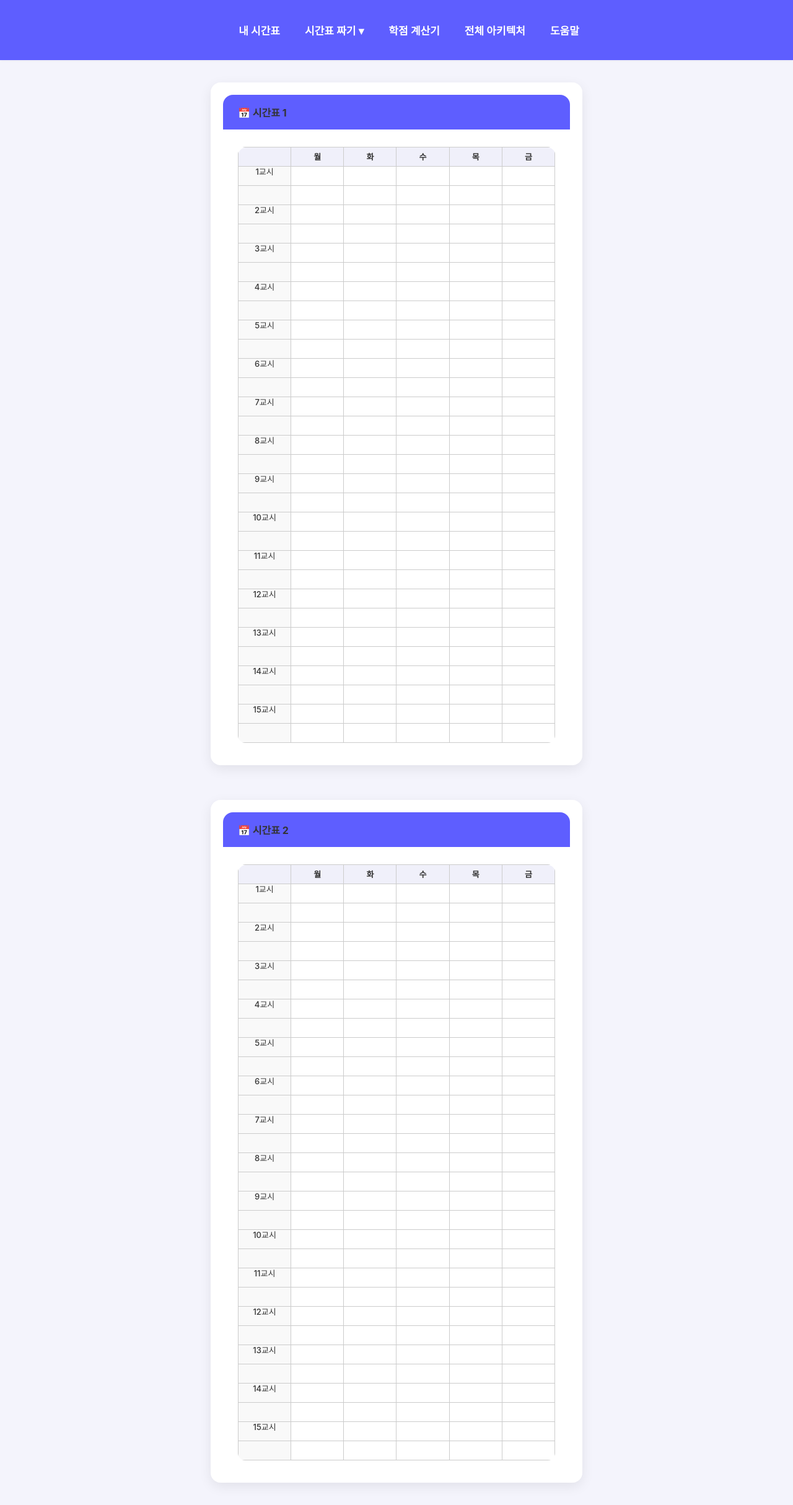
After one commit to Cansur/Timetable-Assistant-Using-AI, a Flask app: page /compare in a window 1280 px wide. The commit adds this page. Shown: the whole page at 62% size. Run offline with Flask 3, Linux system fonts and the light colour scheme; some libraries are stand-ins or nearby versions.

Commit message:
fix: 시간표 연동 버튼 수정

```diff
--- a/back/apps/views/routes.py
+++ b/back/apps/views/routes.py
@@ -17,6 +17,10 @@ def chat2_world():
 @routes.route('/statistics')
 def statistics_world():
     return render_template('statistics.html')
+
+@routes.route('/compare')
+def compare_world():
+    return render_template('compare.html')
 
 # @routes.route('/layout-static.html')
 # def layout_static():
--- /dev/null
+++ b/back/static/css/compare.css
@@ -0,0 +1,50 @@
+/* 메인 정렬 */
+.main-centered {
+    display: flex;
+    flex-direction: row;
+    justify-content: center;
+    /* 가운데 정렬 */
+    align-items: flex-start;
+    flex-wrap: wrap;
+    /* 모바일 대응 */
+    gap: 24px;
+    padding: 20px;
+}
+
+/* 시간표 카드 */
+.timetable-card {
+    width: 600px;
+    /* 🔼 이전보다 넓게 */
+    max-width: 100%;
+    padding: 20px;
+    border-radius: 16px;
+    box-shadow: 0 6px 20px rgba(0, 0, 0, 0.08);
+    background-color: #ffffff;
+    box-sizing: border-box;
+}
+
+
+/* 헤더 */
+.timetable-header {
+    font-weight: bold;
+    font-size: 16px;
+    margin-bottom: 12px;
+    color: #333;
+}
+
+/* 테이블 */
+.timetable-table {
+    width: 100%;
+    border-collapse: collapse;
+    font-size: 12px;
+    /* ✅ 작게 */
+    text-align: center;
+}
+
+.timetable-table th,
+.timetable-table td {
+    border: 1px solid #ccc;
+    padding: 4px;
+    height: 28px;
+    white-space: nowrap;
+}
--- /dev/null
+++ b/back/templates/compare.html
@@ -0,0 +1,115 @@
+<!DOCTYPE html>
+<html lang="en">
+
+<head>
+  <meta charset="utf-8" />
+  <meta http-equiv="X-UA-Compatible" content="IE=edge" />
+  <meta name="viewport" content="width=device-width, initial-scale=1, shrink-to-fit=no" />
+  <meta name="description" content="" />
+  <meta name="author" content="" />
+  <title>Helper</title>
+  <link href="https://cdn.jsdelivr.net/npm/simple-datatables@7.1.2/dist/style.min.css" rel="stylesheet" />
+  <link href="static/css/mainIndex.css" rel="stylesheet" />
+  <link href="static/css/compare.css" rel="stylesheet" />
+</head>
+
+<body>
+  <!-- ✅ 네비게이션 -->
+  <header>
+    <nav>
+      <ul class="nav-list">
+        <li><a href="/">내 시간표</a></li>
+        <li class="dropdown">
+          <a href="#">시간표 짜기 ▾</a>
+          <ul class="dropdown-content">
+            <li><a href="/chat">AI와 짜기</a></li>
+            <li><a href="/">직접 짜기</a></li>
+            <li><a href="/statistics">분석 하기</a></li>
+            <li><a href="/compare">시간표 비교 하기</a></li>
+          </ul>
+        </li>
+        <li><a href="#">학점 계산기</a></li>
+        <li><a href="#">전체 아키텍처</a></li>
+        <li><a href="https://github.com/Cansur/Timetable-Assistant-Using-AI">도움말</a></li>
+      </ul>
+    </nav>
+  </header>
+
+  <!-- ✅ 시간표 비교 메인 -->
+  <main class="main-centered" style="margin: 0px 200px;">
+    <!-- 시간표 카드 1 -->
+    <div class="timetable-card">
+      <div class="timetable-header">📅 시간표 1</div>
+      <div class="timetable-body">
+        <table class="timetable-table" id="table1">
+          <thead>
+            <tr>
+              <th></th>
+              <th>월</th>
+              <th>화</th>
+              <th>수</th>
+              <th>목</th>
+              <th>금</th>
+            </tr>
+          </thead>
+          <tbody></tbody>
+        </table>
+      </div>
+    </div>
+
+    <!-- 시간표 카드 2 -->
+    <div class="timetable-card">
+      <div class="timetable-header">📅 시간표 2</div>
+      <div class="timetable-body">
+        <table class="timetable-table" id="table2">
+          <thead>
+            <tr>
+              <th></th>
+              <th>월</th>
+              <th>화</th>
+              <th>수</th>
+              <th>목</th>
+              <th>금</th>
+            </tr>
+          </thead>
+          <tbody></tbody>
+        </table>
+      </div>
+    </div>
+  </main>
+
+  <!-- ✅ 오버레이 (기타 UI 용도 시) -->
+  <div id="overlay" class="overlay"></div>
+
+  <!-- ✅ JS -->
+  <script src="https://cdn.jsdelivr.net/npm/bootstrap@5.2.3/dist/js/bootstrap.bundle.min.js"
+    crossorigin="anonymous"></script>
+  <script type="module">
+    // 시간표 자동 생성 (15교시 = 30행)
+    const createTimeTable = (tbody) => {
+      for (let i = 0; i < 30; i++) {
+        const tr = document.createElement("tr");
+        const td = document.createElement("td");
+
+        // 교시 출력
+        if (i % 2 === 0) {
+          td.textContent = `${Math.floor(i / 2) + 1}교시`;
+        }
+        td.classList.add("period-cell");
+        tr.appendChild(td);
+
+        // 월~금
+        for (let j = 0; j < 5; j++) {
+          tr.appendChild(document.createElement("td"));
+        }
+
+        tbody.appendChild(tr);
+      }
+    };
+
+    createTimeTable(document.querySelector("#table1 tbody"));
+    createTimeTable(document.querySelector("#table2 tbody"));
+  </script>
+</body>
+
+</html>
--- a/back/templates/index.html
+++ b/back/templates/index.html
@@ -16,7 +16,7 @@
 
 <body>
 
-    <!-- 네비게이션 -->
+    <!-- ✅ 수정된 네비게이션 -->
     <header>
         <nav>
             <ul class="nav-list">
@@ -27,7 +27,7 @@
                         <li><a href="/chat">AI와 짜기</a></li>
                         <li><a href="/">직접 짜기</a></li>
                         <li><a href="/statistics">분석 하기</a></li>
-                        <li><a href="/">시간표 비교 하기</a></li>
+                        <li><a href="/compare">시간표 비교 하기</a></li>
                     </ul>
                 </li>
                 <li><a href="#">학점 계산기</a></li>
```
Also changed, not shown: back/static/css/chatLayout.css (+165 -0 lines), back/static/js/chat.js (+5 -49 lines), back/templates/chat.html (+35 -35 lines).
